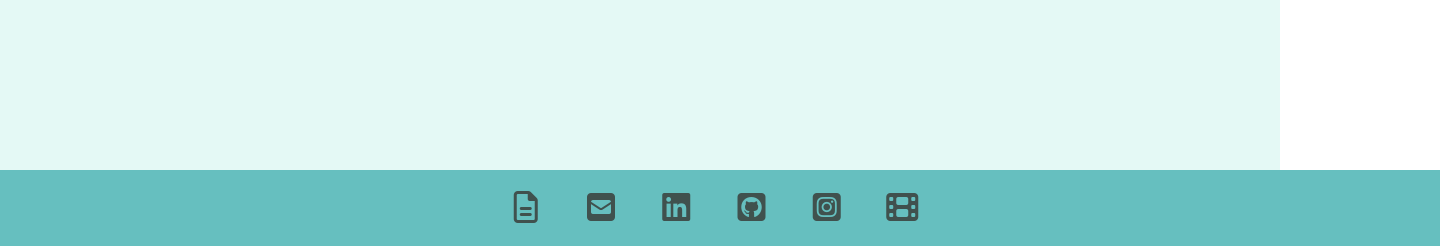
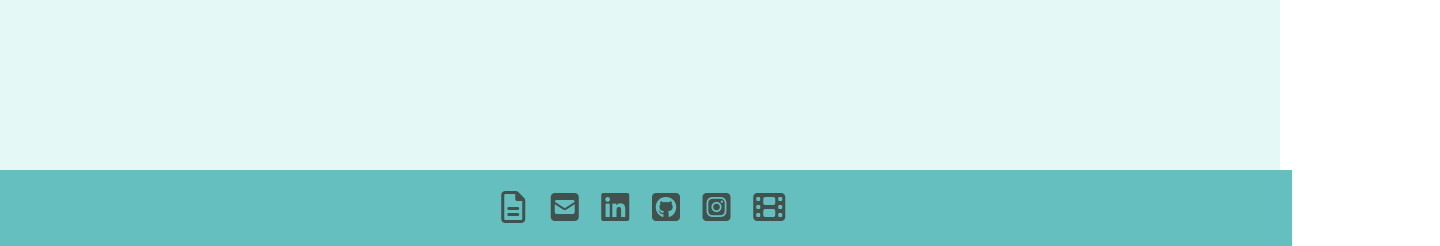
Before and after one commit to yjason12/yjason12.github.io, a plain HTML site: page index.html in a window 1280 px wide. Shown: the part 576-822 px from the top of the page, 1440 px wide, since content can reach past the window. Drawn offline with nearby package versions, Linux system fonts and the light colour scheme; a web font is replaced by a local one.

Commit message:
socials fixed

```diff
--- a/css/filmblog.css
+++ b/css/filmblog.css
@@ -58,7 +58,6 @@ body{
 
   .bottom-container{
     background-color: hwb(180 40% 25%);
-    width: 1452px;
     color: #40514E;
     padding: 26px 500px;
 
--- a/css/projects.css
+++ b/css/projects.css
@@ -56,7 +56,6 @@ body{
 
   .bottom-container{
     background-color: hwb(180 40% 25%);
-    width: 1452px;
     color: #40514E;
     padding: 26px 500px;
 
--- a/css/style.css
+++ b/css/style.css
@@ -164,7 +164,6 @@ p{
 
   .bottom-container{
     background-color: hwb(180 40% 25%);
-    width: 1452px;
     color: #40514E;
     padding: 26px 500px;
 
```
Also changed, not shown: 1 other file.
